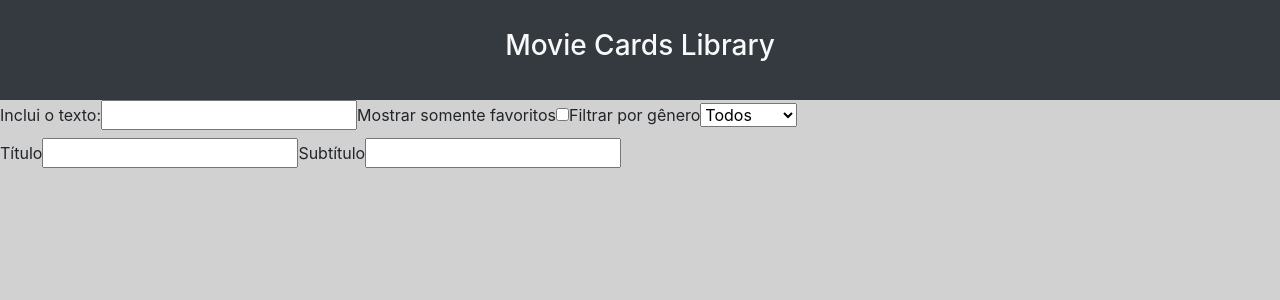
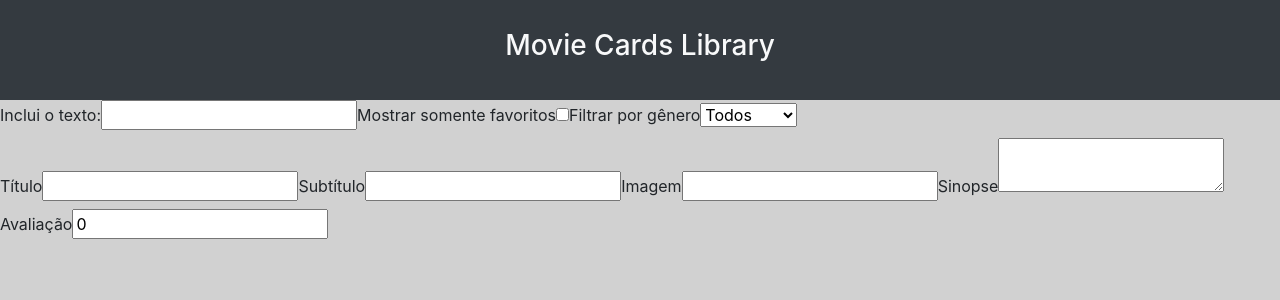
Before and after one commit to tryber/sd-04-block12-project-movie-card-library-stateful, a React (Create React App) app: page / in a window 1280 px wide. Shown: the top 300 px of the page. Built offline with nearby package versions, Linux system fonts and the light colour scheme.

Commit message:
Pass at 24 initial test in AddMovie 1.0v

```diff
--- a/src/components/AddMovie.jsx
+++ b/src/components/AddMovie.jsx
@@ -15,7 +15,7 @@ export default class AddMovie extends Component {
 
 	funTitle() {
 		return (
-			<label htmlFor="searchText">
+			<label htmlFor="title">
 				Título
 				<input type="text" value={this.state.title}
 					onChange={(event) => this.setState({title:event.target.value})}
@@ -26,10 +26,43 @@ export default class AddMovie extends Component {
 
 	funSubTitle() {
 		return (
-			<label htmlFor="searchText">
+			<label htmlFor="subTitle">
 				Subtítulo
 				<input type="text" value={this.state.subtitle}
 					onChange={(event) => this.setState({subtitle:event.target.value})}
+				/>
+			</label>
+		);
+	}
+
+	funImagePath() {
+		return (
+			<label htmlFor="imagePath">
+				Imagem
+				<input type="text" value={this.state.imagePath}
+					onChange={(event) => this.setState({imagePath:event.target.value})}
+				/>
+			</label>
+		);
+	}
+
+	funSinopse() {
+		return (
+			<label htmlFor="sinopse">
+				Sinopse
+				<textarea value={this.state.storyline}
+					onChange={(event) => this.setState({storyline:event.target.value})}
+				/>
+			</label>
+		);
+	}
+
+	funRaiting() {
+		return (
+			<label htmlFor="raiting">
+				Avaliação
+				<input type="number" value={this.state.rating}
+					onChange={(event) => this.setState({rating: parseFloat(event.target.value)})}
 				/>
 			</label>
 		);
@@ -40,6 +73,9 @@ export default class AddMovie extends Component {
 			<form>
 				{this.funTitle()}
 				{this.funSubTitle()}
+				{this.funImagePath()}
+				{this.funSinopse()}
+				{this.funRaiting()}
 			</form>
 		);
 	}
```
